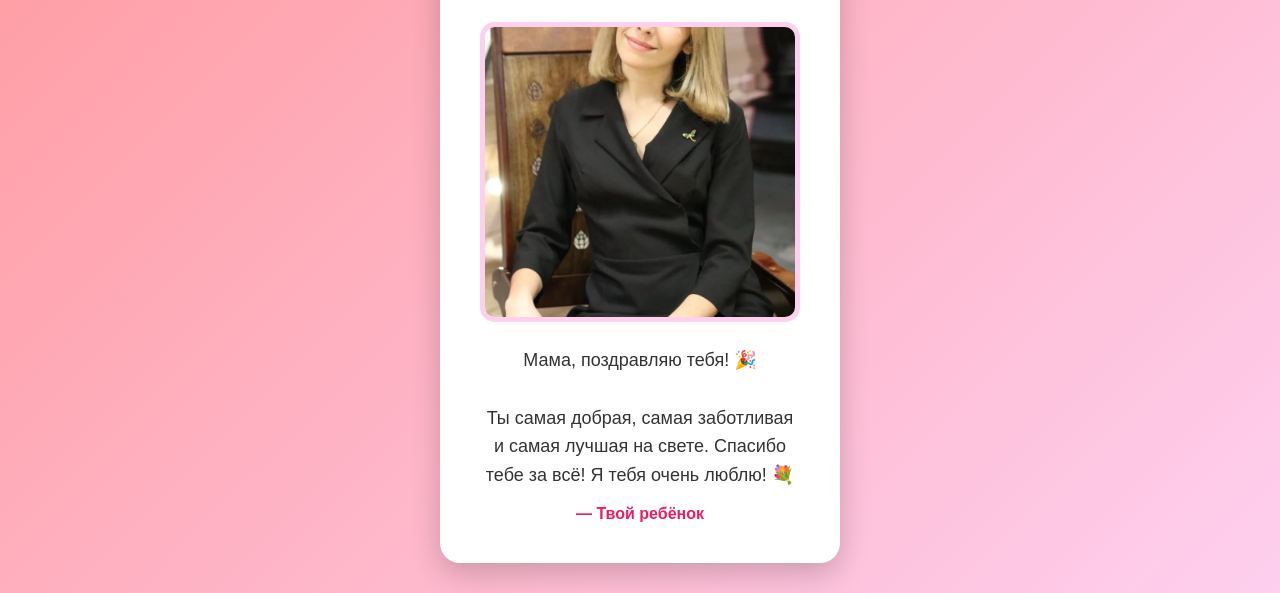
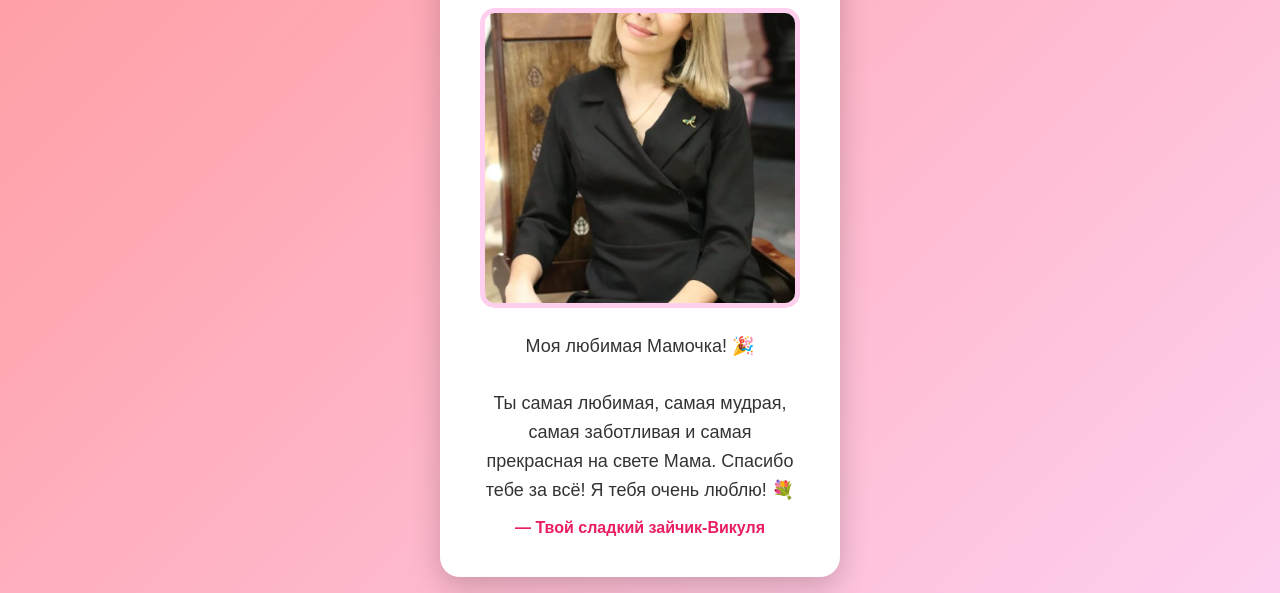
Before and after one commit to TPAVKA67/-, a website: page index.html in a window 1280 px wide. Both pictures are taken after a click on the button "Открыть открытку". Shown: the part 207-800 px from the top of the page. Drawn offline with Linux system fonts and the light colour scheme.

Commit message:
Update index.html

```diff
--- a/index.html
+++ b/index.html
@@ -31,11 +31,11 @@
            тогда место под него просто спрячется, и ничего не сломается. -->
       <img id="photo" src="photo.jpg" alt="Наше фото" onerror="this.style.display='none'">
       <p class="text">
-        Мама, поздравляю тебя! 🎉<br><br>
-        Ты самая добрая, самая заботливая и самая лучшая на свете.
+        Моя любимая Мамочка! 🎉<br><br>
+        Ты самая любимая, самая мудрая, самая заботливая и самая прекрасная на свете Мама.
         Спасибо тебе за всё! Я тебя очень люблю! 💐
       </p>
-      <p class="signature">— Твой ребёнок</p>
+      <p class="signature">— Твой сладкий зайчик-Викуля</p>
     </div>
 
   </div>
```
